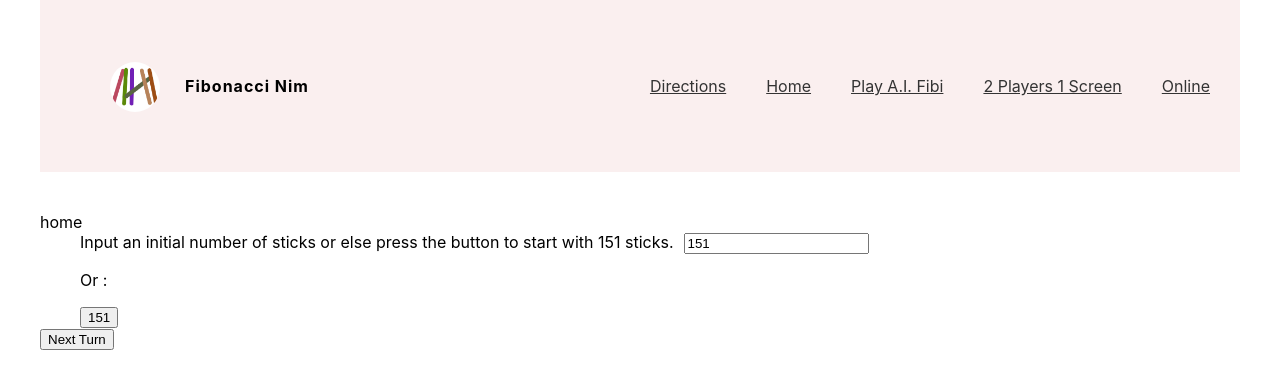
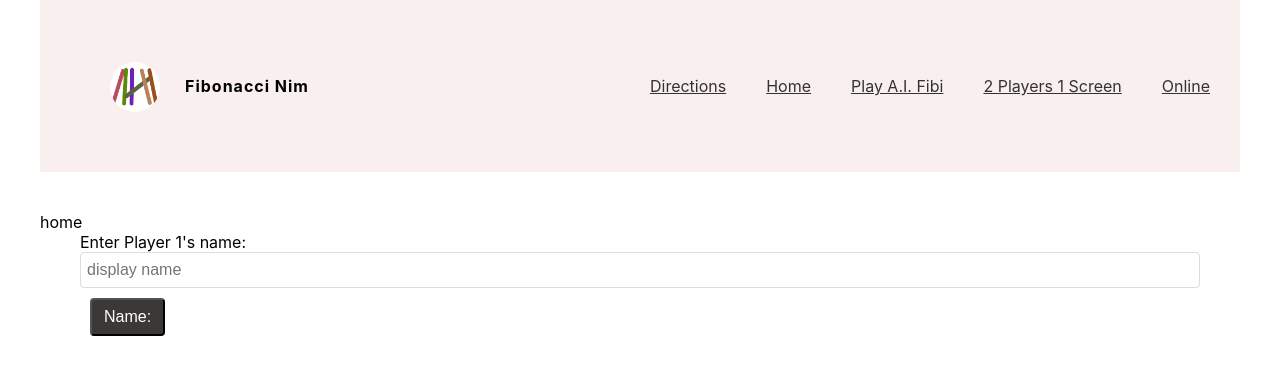
Before and after one commit to terriadsit/fibonacci-web-app, a React (Create React App) app: page / in a window 1280 px wide. Shown: the top 388 px of the page. Built offline with nearby package versions, Linux system fonts and the light colour scheme.

Commit message:
local and ai components added and working

```diff
--- a/src/App.css
+++ b/src/App.css
@@ -6,6 +6,44 @@
   padding: 0 40px;
 }
 
+.btn {
+
+  margin: 10px;
+  background: rgb(60, 56, 56);
+  padding: 8px 12px;
+  border-radius: 4px;
+  color: #fff;
+  cursor: pointer;
+  font-size: 1em;
+
+}
+.btn:hover {
+  color: rgb(249, 242, 242);
+  background-color: rgb(173, 162, 162);
+}
+
+label {
+  display: block;
+  margin: 24px auto;
+}
+label span {
+  display: block;
+  margin-bottom: 6px;
+}
+input, textarea {
+  padding: 8px 6px;
+  font-size: 1em;
+  color: #777;
+  width: 100%;
+  box-sizing: border-box;
+  border: 1px solid #ddd;
+  border-radius: 4px;
+}
 .error {
-  color: crimson;
+  color: red;
+  background: pink;
+  border: 1px solid red;
+  border-radius: 4px;
+  padding: 8px;
+  margin: 10px 0;
 }
--- /dev/null
+++ b/src/components/enterName.css
@@ -0,0 +1,13 @@
+
+    .container {
+      padding: 10px;
+    }
+
+    input {
+      height: 60px;
+      width: 150px;
+      margin: 12px;
+      border-width: 1px;
+      padding: 10px;
+      border-radius: 6px;
+    }
--- /dev/null
+++ b/src/components/enterName.js
@@ -0,0 +1,35 @@
+import React, { useState } from 'react'
+
+export default function EnterName ({ setPlayerName, player }) {
+  const [tempName, setTempName] = useState('')
+
+  function handleChange(e) {
+    setTempName(e.target.value)
+  }
+
+  console.log('in Entername', player)
+  function handleSubmit (e) {
+    e.preventDefault()
+    setPlayerName(tempName)
+    console.log('tempname', tempName)
+  }
+
+  return (
+    <div className='container'>
+      <form onSubmit={handleSubmit}>
+        <span> Enter Player {player}'s name:</span>
+
+        <div className='inputContainer'>
+          <input
+
+            onChange={handleChange}
+            value={tempName}
+
+            placeholder='display name'
+          />
+        </div>
+        <button className='btn'>Name: {tempName}</button>
+      </form>
+    </div>
+  )
+}
--- a/src/components/gameManager.js
+++ b/src/components/gameManager.js
@@ -6,7 +6,7 @@ import PlayerChooses from './playerChooses'
 
 import aiTurn from '../shared/aiTurn'
 import arraySum from '../shared/arraySum'
-//import EnterName from './enterName'
+import EnterName from './enterName'
 
 export default function GameManager({gameType}) {
 
@@ -84,6 +84,8 @@ export default function GameManager({gameType}) {
 
 
   function aiTurnEnds () {
+    console.log('inAiTurnEnds',presentNumber, player1Remove);
+
     aiTurn(presentNumber, player1Remove, setHistory, setPlayer2Remove, aiWins)
     setPlayer1Turn(true)
   }
@@ -113,27 +115,27 @@ export default function GameManager({gameType}) {
   return (
     <div>
          <div>
-          {/* {!player1Name && <EnterName style={styles.enterName} setPlayerName={setPlayer1Name} player={'1'}/>}
-          {!choseNumber && gameType === 'local' && <EnterName setPlayerName={setPlayer2Name} player={'2'}/>} */}
-        <InitialNumber {...initialProps} />
-          {!choseNumber || player1Name || player2Name && <InitialNumber {...initialProps} />}
+          {!player1Name && <EnterName setPlayerName={setPlayer1Name} player={'1'}/>}
+          {!choseNumber && gameType === 'local' && <EnterName setPlayerName={setPlayer2Name} player={'2'}/>}
+
+          {!choseNumber && player1Name && player2Name && <InitialNumber {...initialProps} />}
 
           {choseNumber && <p>Beginning Game with {beginning} sticks.</p>}
           {choseNumber && <p>Presently there are {presentNumber} sticks.</p>}
           {choseNumber && player1Turn && !player2Won && !player1Won && <PlayerChooses {...player1ChoosesProps} />}
-          {/* {choseNumber && gameType !== 'AI' && !player1Turn && !player2Won && !player1Won && <PlayerChooses {...player2ChoosesProps} />}
+          {choseNumber && gameType !== 'AI' && !player1Turn && !player2Won && !player1Won && <PlayerChooses {...player2ChoosesProps} />}
 
           {choseNumber && !player2Won && !player1Won && (
-            <FlatButton text={`Next Turn`} onPress={whichGame} />
+            <button className='btn' onClick={whichGame}>
+               Next Turn
+            </button>
           )}
 
-          {player1Won && <Text style={globalStyles.text}>{player1Name} won after choosing {player1Remove} sticks!</Text>}
-          {player2Won && <Text style={globalStyles.text}>{player2Name} won after choosing {player2Remove} sticks!</Text>} */}
-          {choseNumber && <DisplaySticks howMany={10} />}
+          {player1Won && <p>{player1Name} won after choosing {player1Remove} sticks!</p>}
+          {player2Won && <p>{player2Name} won after choosing {player2Remove} sticks!</p>}
+          {choseNumber && <DisplaySticks howMany={presentNumber} />}
       </div>
-      <button>
-        Next Turn
-      </button>
+
     </div>
   )
 }
--- a/src/components/initialNumber.js
+++ b/src/components/initialNumber.js
@@ -23,8 +23,9 @@ export default function InitialNumber({...props}) {
         setTempNumber(number);
     }
 
-    function handleSubmit() {
-        console.log('userChoice', userNumberChoice)
+    function handleSubmit(e) {
+        e.preventDefault();
+        console.log('userChoice', userNumberChoice);
         initialSticks = tempNumber === initialSticks ? initialSticks : tempNumber;
         if (initialSticks < 2 || initialSticks > 1000) {
             initialSticks = 2;
@@ -57,7 +58,7 @@ export default function InitialNumber({...props}) {
                 <p>Or : </p>
 
 
-                  <button  onClick={hide}>{initialSticks}</button>
+                  <button className='btn' onClick={hide}>{initialSticks}</button>
 
         </div>
     )
--- a/src/components/playerChooses.js
+++ b/src/components/playerChooses.js
@@ -44,12 +44,13 @@ export default function PlayerChooses ({ ...props }) {
     //num = e.target.value === NaN ? 0 : e.target.value;
     num = e.target.value.replace(/[^0-9]/g, '');
     //num = parseInt(e.target.value, 10);
-    console.log('in onChange')
+    console.log('in onChange', num)
     setError('')
     setTempRemove(num)
   }
 
-  function handleSubmit () {
+  function handleSubmit(e) {
+    e.preventDefault()
     console.log('tempRemove', tempRemove)
     if (tempRemove < 1 || tempRemove > largest) {
       setError(`Choose a number between 1 and ${largest}`)
@@ -82,6 +83,7 @@ export default function PlayerChooses ({ ...props }) {
               onChange={onChange}
             />
           </label>
+          <button className='btn'>Remove {tempRemove}</button>
         </form>
         {error && <p className='error'>{error}</p>}
       </div>
```
